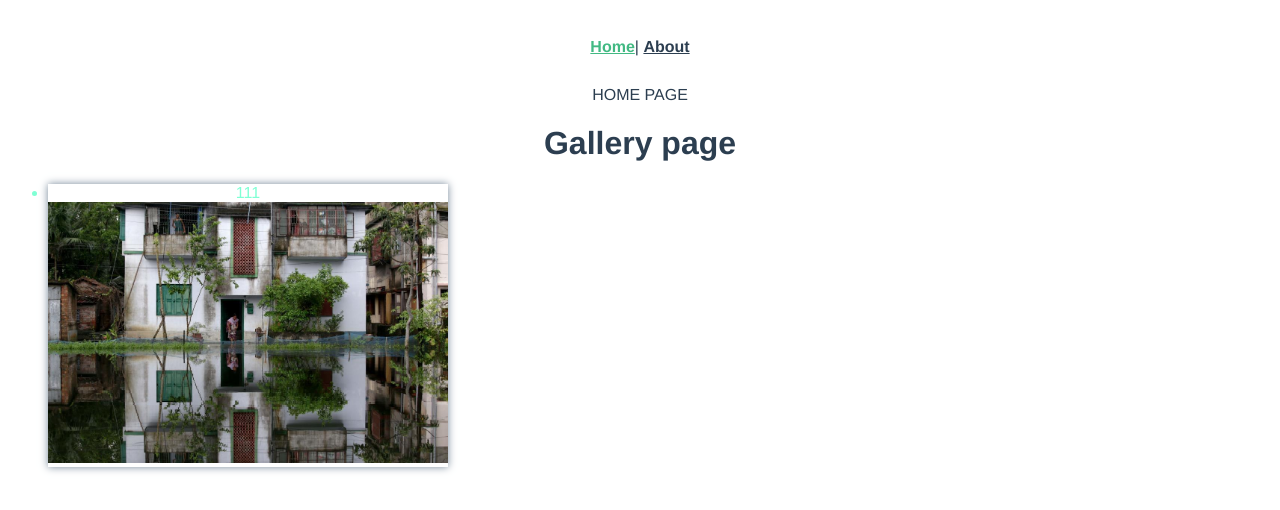
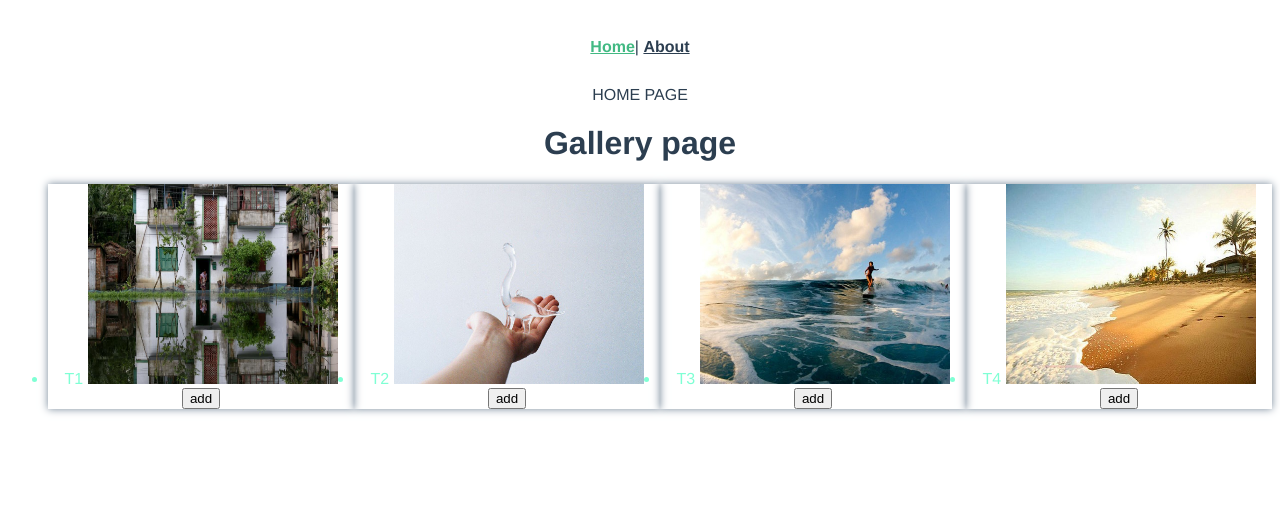
Before and after one commit to viktoriachernykh/vue-webshop, a Vue app: page /#/ in a window 1280 px wide. Shown: the top 510 px of the page. Built offline with nearby package versions, Linux system fonts and the light colour scheme.

Commit message:
added image and add-button

```diff
--- a/src/components/Gallery.vue
+++ b/src/components/Gallery.vue
@@ -2,18 +2,68 @@
   <div>
     <h1>Gallery page</h1>
     <ul class="gallery">
-      <GalleryItem />
+      <GalleryItem
+        :key="product.article"
+        v-for="product in products"
+        v-bind:product_data="product"
+        @addProduct="add"
+      />
     </ul>
   </div>
 </template>
 
 <script>
-import GalleryItem from './GalleryItem.vue';
+import GalleryItem from "./GalleryItem.vue";
+
 export default {
-  name: 'Gallery',
+  name: "Gallery",
   components: {
-    GalleryItem,
+    GalleryItem
   },
+  props: {},
+  data() {
+    return {
+      products: [
+        {
+          imagesrc: "1.jpg",
+          name: "T-shirt 1",
+          price: 2100.234234234,
+          article: "T1",
+          available: true,
+          category: "Женские"
+        },
+        {
+          imagesrc: "2.jpg",
+          name: "T-shirt 2",
+          price: 2230.234234234,
+          article: "T2",
+          available: true,
+          category: "Мужские"
+        },
+        {
+          imagesrc: "3.jpg",
+          name: "T-shirt 4",
+          price: 5100.234234234,
+          article: "T3",
+          available: true,
+          category: "Мужские"
+        },
+        {
+          imagesrc: "4.jpg",
+          name: "T-shirt 4",
+          price: 4400.234234234,
+          article: "T4",
+          available: true,
+          category: "Женские"
+        }
+      ]
+    };
+  },
+  methods: {
+    add(data) {
+      console.log("data", data);
+    }
+  }
 };
 </script>
 
--- a/src/components/GalleryItem.vue
+++ b/src/components/GalleryItem.vue
@@ -1,12 +1,32 @@
 <template>
   <li class="gallery-item">
-    111 <img alt="Vue logo" src="../assets/1.jpg" width="400px" />
+    {{ product_data.article }}
+    <img
+      :src="require('../assets/' + product_data.imagesrc)"
+      alt="design"
+      width="250px"
+      height="200px"
+    />
+    <button @click="addProduct">add</button>
   </li>
 </template>
 
 <script>
 export default {
-  name: 'GalleryItem',
+  name: "GalleryItem",
+  props: {
+    product_data: {
+      type: Object,
+      default() {
+        return {};
+      }
+    }
+  },
+  methods: {
+    addProduct() {
+      this.$emit("addProduct", this.product_data.article);
+    }
+  }
 };
 </script>
 
```
Also changed, not shown: src/views/Home.vue (+4 -5 lines).
